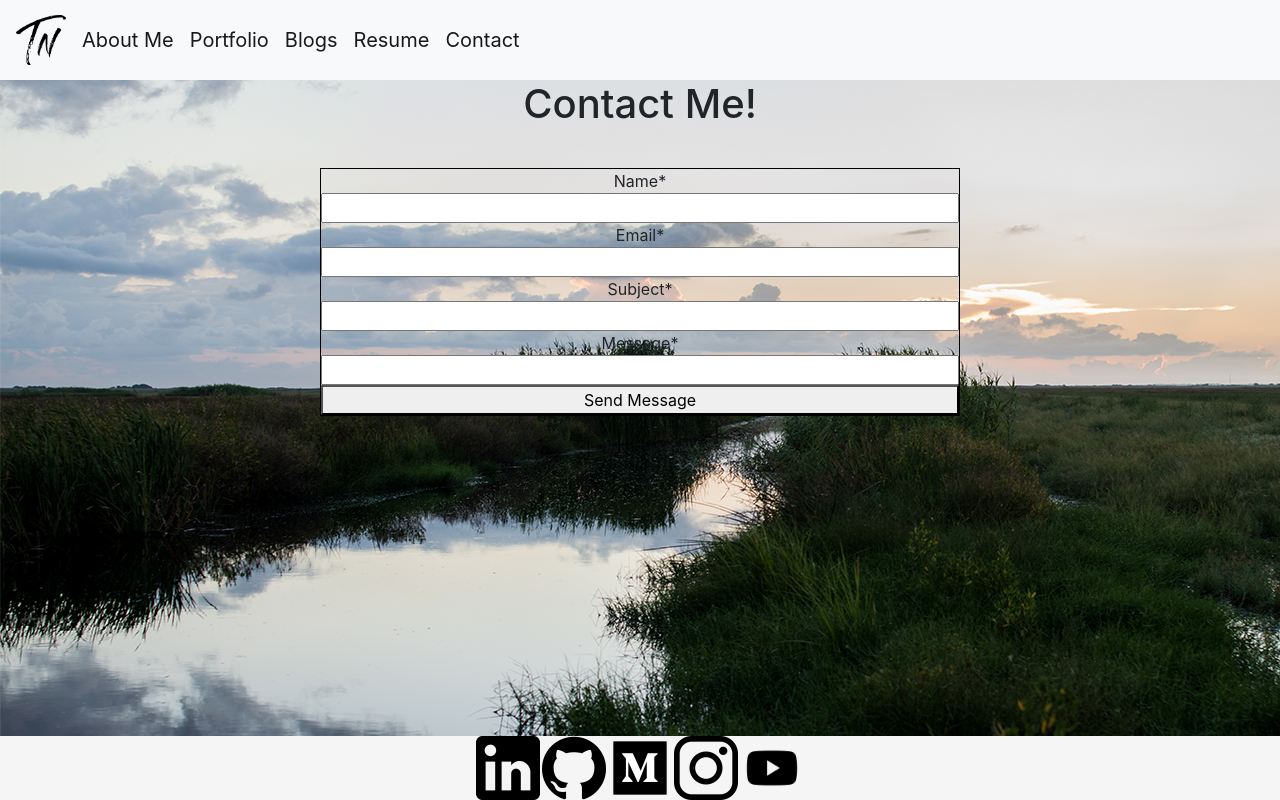
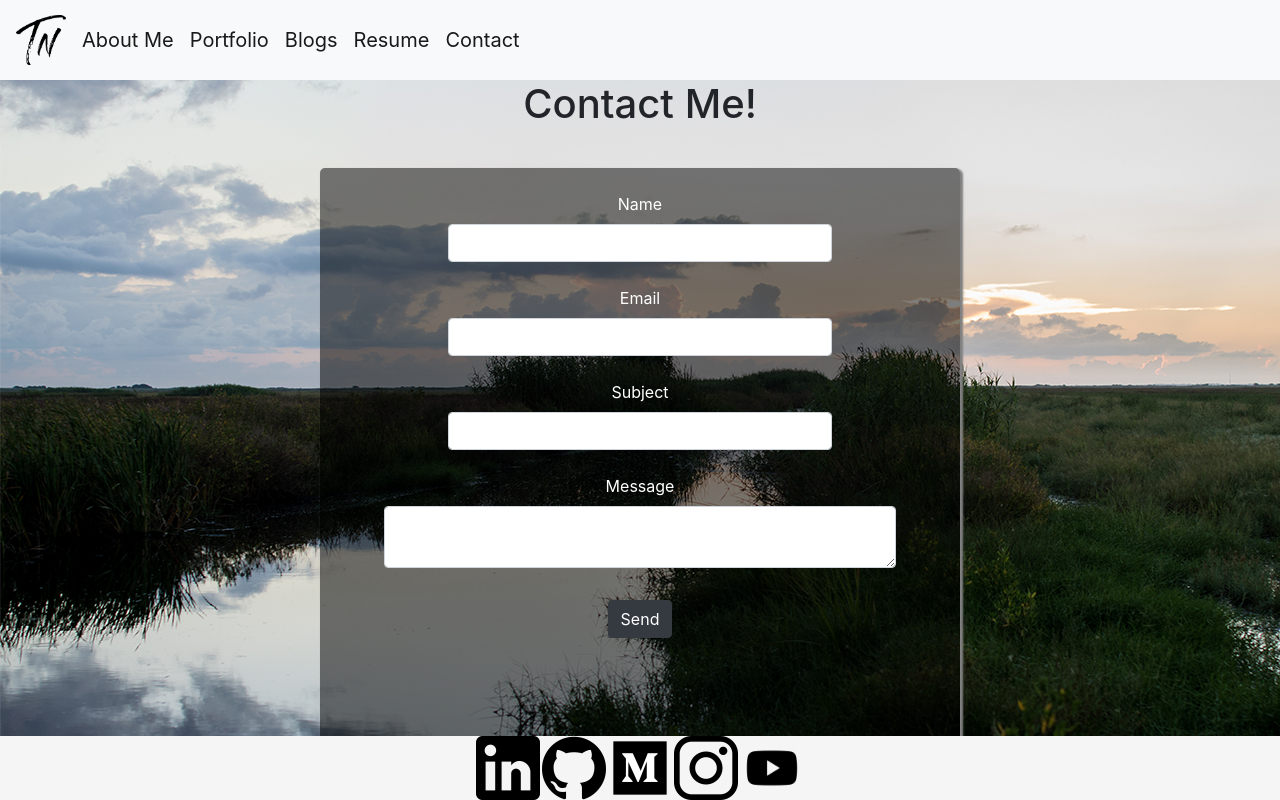
Before and after one commit to Tneebs/portfolio_site, a React (Create React App) app in the folder frontend/: page /contact in a window 1280 px wide. Shown: the top 800 px of the page. Built offline with nearby package versions, Linux system fonts and the light colour scheme.

Commit message:
More CSS adjustments

```diff
--- a/frontend/src/App.css
+++ b/frontend/src/App.css
@@ -149,11 +149,6 @@ img.mediaLinks-logo {
   box-shadow: 3px 3px 4px 3px grey;
 }
 
-.jumbo-container {
-  display: flex;
-  justify-content: center;
-}
-
 .vid-overview {
   display: flex;
   justify-content: space-between;
@@ -266,17 +261,19 @@ img.mediaLinks-logo {
 }
 
 .about-page {
-  display: flex;
-  flex-direction: row;
+  display: flow-root;
   height: 95vh;
   width: 80vw;
   border: 1px solid grey;
   border-radius: 5px 5px 5px 5px;
-  box-shadow: 1px 1px 1px 1px rgb(125, 148, 119);
-  background-color: rgba(255, 255, 255, 0.5);
+  box-shadow: 1px 1px 1px 1px grey;
+  background-color: rgba(255, 255, 255, 0.623);
   margin: 4vw;
   margin-left: 9vw;
-  overflow-y: auto;
+}
+
+.typical-start {
+  margin-top: 60px;
 }
 
 .about-img {
@@ -284,6 +281,12 @@ img.mediaLinks-logo {
   width: 30vw;
   margin: 37px;
   margin-top: 35px;
+  float: left;
+}
+
+.about-body {
+  text-align: justify;
+  margin: 45px 37px 30px 37px;
 }
 
 /* Resume Page */
@@ -315,9 +318,23 @@ img.mediaLinks-logo {
   margin: 0 auto;
 }
 
+.skills-container {
+  display: flex;
+  flex-direction: column;
+  flex-wrap: wrap;
+  height: 30vh;
+  align-items: flex-end;
+}
+
 .tech-skills {
-  width: 50vw;
+  width: 40vw;
   margin: 0 auto;
+}
+
+.project-header {
+  display: flex;
+  flex-direction: column;
+  width: 80vw;
 }
 
 .project-title {
@@ -325,12 +342,18 @@ img.mediaLinks-logo {
 }
 
 .project-desc {
-  width: 37vw;
+  width: 80vw;
 }
 
 .project-bullets {
   display: flex;
   flex-direction: column;
+  align-items: flex-start;
+}
+
+.bullets {
+  margin-left: 10vw;
+  margin-top: 1vh;
 }
 
 .job-name {
@@ -341,11 +364,50 @@ img.mediaLinks-logo {
 
 /* Contact Page */
 
-.contact-form {
+.contact-page {
+  height: 110vh;
+}
+
+.contact-container {
   display: flex;
   flex-direction: column;
+  height: 80vh;
   width: 50vw;
   margin: 0 auto;
   margin-top: 5vh;
-  border: 1px solid black;
+  border-radius: 5px 5px 5px 5px;
+  box-shadow: 2px 2px 2px 1px grey;
+  background-color: rgba(0, 0, 0, 0.5);
 }
+
+.contact-name {
+  width: 30vw;
+  margin: 0 auto;
+  margin-top: 3vh;
+  color: white;
+}
+
+.contact-email {
+  width: 30vw;
+  margin: 0 auto;
+  margin-top: 3vh;
+  color: white;
+}
+
+.contact-subject {
+  width: 30vw;
+  margin: 0 auto;
+  margin-top: 3vh;
+  color: white;
+}
+
+.contact-message {
+  width: 40vw;
+  margin: 0 auto;
+  margin-top: 3vh;
+  color: white;
+}
+
+.contact-btn {
+  margin-top: 2vh;
+}
--- a/frontend/src/components/About.js
+++ b/frontend/src/components/About.js
@@ -1,5 +1,6 @@
 import React from 'react'
 import TedAbout from '../images/TedAbout.png'
+import Typical from 'react-typical'
 
 const About = () => {
     return (
@@ -8,7 +9,39 @@ const About = () => {
 
                 <img className='about-img' src={TedAbout} alt='TedAbout' />
 
-
+                <h2 className='typical-start'>
+                    <Typical
+                        loop={10}
+                        wrapper="em"
+                        steps={[
+                            'Dedicated',
+                            1000,
+                            'Reliable',
+                            1000,
+                            'Outgoing',
+                            1000,
+                            'Consistent',
+                            1000,
+                            'Team Player',
+                            1000
+                        ]}
+                    />
+                    </h2>
+                    <p className='about-body'>
+                    These are what come to mind when I think about who I am. Hi! My name is Ted Neben and I am an aspiring Software Engineer looking to make an impact
+                    in my field and make a name for myself. My drive is met with my passion for people. Connecting with others and finding
+                    purpose among each other lifts me to higher standards that, in the long run, lead to better endeavours for everyone around.
+                    My goal and objective with every new opportunity is to connect, create, and drive forward any and all plans to ensure growth
+                    for everyone. Having owned and operated 2 businesses and worked for myself in Freelance Photography and Videography, has given
+                    me experience that most miss out on. Having leadership qualities not only allows you to see from the helm, but allows you to see
+                    where things can be improved upon as well. However, every great mind starts out by being humble, and there is nothing short of that
+                    here. I want to be able to learn from my mistakes, my success, and my thought process to give my work the best chance of being at its
+                    top performance. I have led several people, in-person and online, to meet day to day operations and continually grow as a business and
+                    individually. The wrap up, I am ultimately a human. Someone who understands that mistakes exist in this world, but someone who also
+                    understands that greatness is sought after the first fall. I enjoy meeting challenges head on and not only learning how to approach that
+                    particular case, but how to learn from it and help approach everything else I come across as well. Putting one foot in front of the other
+                    is my approach to making a mark on this world.
+                </p>
             </div>
 
         </div>
--- a/frontend/src/components/Contact.js
+++ b/frontend/src/components/Contact.js
@@ -1,4 +1,5 @@
 import React from "react";
+import { Form, Button } from 'react-bootstrap';
 
 class Contact extends React.Component {
   render() {
@@ -7,17 +8,25 @@ class Contact extends React.Component {
         <h1>Contact Me!</h1>
 
         <div className='contact-container'>
-          <form className='contact-form'>
-            Name*
-            <input type='text' name='Name'/>
-            Email*
-            <input type='email' name='Email'/>
-            Subject*
-            <input type='text' name='Subject'/>
-            Message*
-            <input type='textbox' name='Message'/>
-            <button type='submit' name='Send'>Send Message</button>
-          </form>
+          <Form>
+            <Form.Group controlId="formGroupName" className='contact-name'>
+              <Form.Label>Name</Form.Label>
+              <Form.Control type="name" />
+            </Form.Group>
+            <Form.Group controlId="formGroupEmail" className='contact-email'>
+              <Form.Label>Email</Form.Label>
+              <Form.Control type="email" />
+            </Form.Group>
+            <Form.Group controlId="formGroupSubject" className='contact-subject'>
+              <Form.Label>Subject</Form.Label>
+              <Form.Control type="subject" />
+            </Form.Group>
+            <Form.Group controlId="formGroupMessage" className='contact-message'>
+              <Form.Label>Message</Form.Label>
+              <Form.Control as='textarea' />
+            </Form.Group>
+            <Button variant="dark" className='contact-btn'>Send</Button>
+          </Form>
         </div>
       </div>
     )
--- a/frontend/src/components/Portfolio.js
+++ b/frontend/src/components/Portfolio.js
@@ -9,22 +9,14 @@ const Portfolio = () => {
     <>
     <div className='portfolio-container'>
       <div classNAme='portfolio-page'>
-    <div className='jumbo-container'>
       <Jumbotron className='jumbo-project-container'>
+        <div className='vid-tech'>
             <div className='project-vid'>
               <iframe
               className='project-main-vid'
               title='MPloy!'
               src='https://www.youtube.com/embed/cUdRhZERVq0'
               frameBorder='0' allowFullScreen/>
-            <div className='title-overview'>
-              <h1 className='project-main-title'>MPloy!</h1>
-              <p className='project-main-overview'>
-                MPloy is an application that allows employees to make requests to their managers
-                and view a profile page of their requests.
-              </p>
-            </div>
-            </div>
 
             <div className='repo-container'>
               <h3>Technology Stack</h3>
@@ -35,9 +27,28 @@ const Portfolio = () => {
             </div>
               </a>
             </div>
+            </div>
+
+            <div className='title-overview'>
+              <h1 className='project-main-title'>MPloy!</h1>
+              <p className='project-main-overview'>
+                MPloy is an application that allows employees to make requests to their managers
+                and view a profile page of their requests.
+              </p>
+            </div>
+            </div>
+
+            {/* <div className='repo-container'>
+              <h3>Technology Stack</h3>
+              <p className='stack'>Ruby on Rails <br/> Bootstrap</p>
+              <a href='https://github.com/gocoog/Mod2-project' alt='Github: Tneebs'>
+            <div className='repo'>
+              <img height='50' src={github} alt='Github'/>
+            </div>
+              </a>
+            </div> */}
 
       </Jumbotron>
-    </div>
 
     <div className='project-card-row'>
       {/* <div className='project-card'>
```
Also changed, not shown: frontend/src/components/Resume.js (+25 -9 lines), 2 other files (tests, documents, lock files or other folders).
